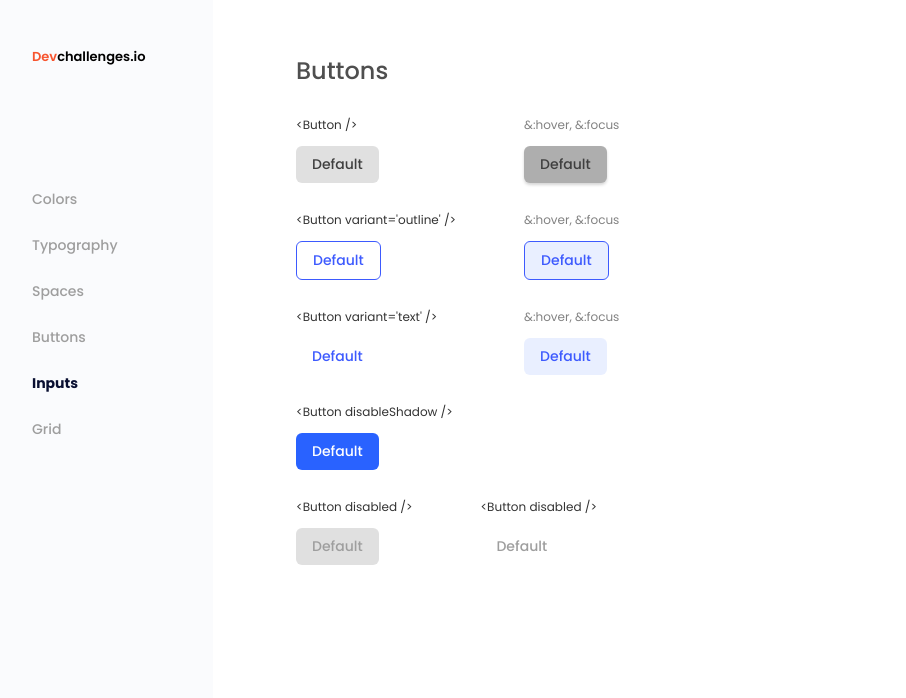
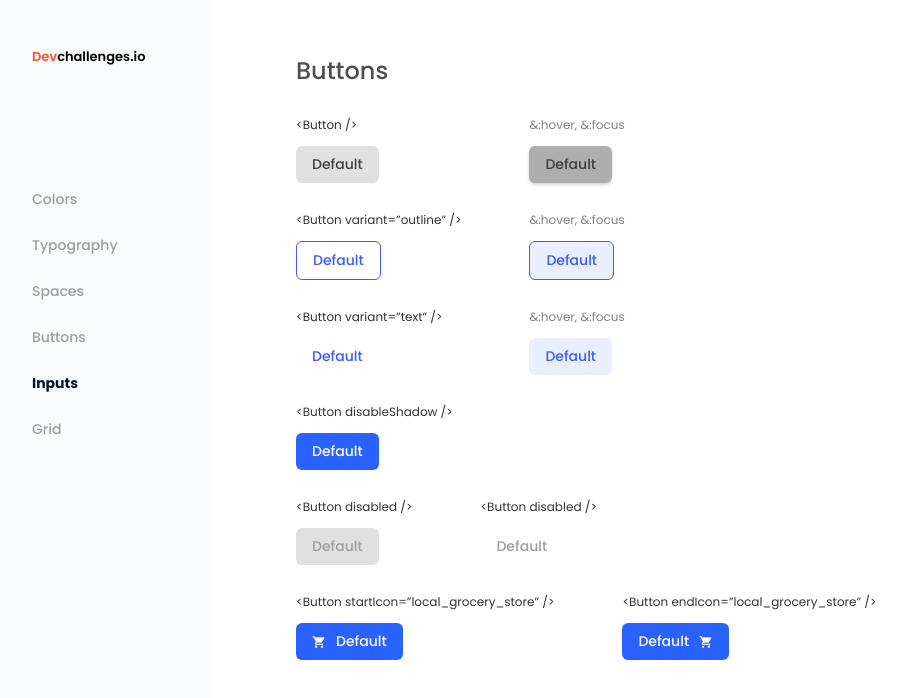
Before and after one commit to bibmode/reusable-button-component, a React (Create React App) app: page / in a window 1280 px wide. Shown: the top 698 px of the page, without its empty margins (24-930 px from the left). Built offline with nearby package versions, Linux system fonts and the light colour scheme.

Commit message:
buttons with icons

```diff
--- a/package.json
+++ b/package.json
@@ -6,8 +6,10 @@
     "@testing-library/jest-dom": "^5.14.1",
     "@testing-library/react": "^11.2.7",
     "@testing-library/user-event": "^12.8.3",
+    "material-design-icons": "^3.0.1",
     "react": "^17.0.2",
     "react-dom": "^17.0.2",
+    "react-icons": "^4.2.0",
     "react-router-dom": "^5.3.0",
     "react-scripts": "4.0.3",
     "styled-components": "^5.3.1",
--- a/public/index.html
+++ b/public/index.html
@@ -33,6 +33,12 @@
       rel="stylesheet"
     />
 
+    <!-- ICONS -->
+    <link
+      href="https://fonts.googleapis.com/icon?family=Material+Icons"
+      rel="stylesheet"
+    />
+
     <title>React App</title>
   </head>
   <body>
--- a/src/Button/Button.styles.js
+++ b/src/Button/Button.styles.js
@@ -2,6 +2,19 @@ import styled from "styled-components";
 
 export const Wrapper = styled.button`
   padding: 0.8rem 1.6rem;
+  display: ${(props) => (props.startIcon || props.endIcon ? "grid" : "flex")};
+  grid-template-columns: repeat(2, min-content);
+  grid-template-rows: 1fr;
+  grid-column-gap: ${(props) => {
+    let gap;
+    if (props.startIcon || props.endIcon) {
+      if (props.startIcon) gap = "1rem";
+      if (props.endIcon) gap = "0.5rem";
+    } else gap = "0";
+    return gap;
+  }};
+
+  align-items: center;
 
   background: ${(props) =>
     props.focus
@@ -41,4 +54,11 @@ export const Wrapper = styled.button`
         ? `var(--shadow${props.variant})`
         : "none"};
   }
+
+  span {
+    font-size: inherit;
+    /* margin-right: ${(props) => (props.startIcon ? "1rem" : "0")};
+    margin-left: ${(props) => (props.endIcon ? "1rem" : "0")}; */
+    grid-column: ${(props) => (props.startIcon ? "1" : "-1")};
+  }
 `;
--- a/src/Button/index.js
+++ b/src/Button/index.js
@@ -1,7 +1,15 @@
 import { useEffect, useState } from "react";
 import { Wrapper } from "./Button.styles";
 
-const Button = ({ variant, focus, color, disableShadow, disabled }) => {
+const Button = ({
+  variant,
+  focus,
+  color,
+  disableShadow,
+  disabled,
+  endIcon,
+  startIcon,
+}) => {
   const [type, setType] = useState("Default");
   const [disable, setDisable] = useState(null);
 
@@ -28,8 +36,12 @@ const Button = ({ variant, focus, color, disableShadow, disabled }) => {
       variant={type}
       disableShadow={disableShadow}
       disabled={disable}
+      endIcon={endIcon}
+      startIcon={startIcon}
     >
+      <span className="material-icons">{startIcon}</span>
       Default
+      <span className="material-icons">{endIcon}</span>
     </Wrapper>
   );
 };
--- a/src/MainFrame/index.js
+++ b/src/MainFrame/index.js
@@ -16,7 +16,7 @@ const MainFrame = () => {
         </ButtonContainer>
 
         <ButtonContainer>
-          <h3>{"<Button variant='outline' />"}</h3>
+          <h3>{"<Button variant=”outline” />"}</h3>
           <Button variant="outline" disableShadow />
         </ButtonContainer>
         <ButtonContainer>
@@ -25,7 +25,7 @@ const MainFrame = () => {
         </ButtonContainer>
 
         <ButtonContainer>
-          <h3>{"<Button variant='text' />"}</h3>
+          <h3>{"<Button variant=”text” />"}</h3>
           <Button variant="text" disableShadow />
         </ButtonContainer>
         <ButtonContainer>
@@ -47,6 +47,16 @@ const MainFrame = () => {
           <Button variant="text" disabled />
         </ButtonContainer>
       </Buttons>
+      <Buttons>
+        <ButtonContainer>
+          <h3>{"<Button startIcon=”local_grocery_store” />"}</h3>
+          <Button color="primary" startIcon="local_grocery_store" />
+        </ButtonContainer>
+        <ButtonContainer>
+          <h3>{"<Button endIcon=”local_grocery_store” />"}</h3>
+          <Button color="primary" endIcon="local_grocery_store" />
+        </ButtonContainer>
+      </Buttons>
     </Wrapper>
   );
 };
```
Also changed, not shown: 1 other file (tests, documents, lock files or other folders).
